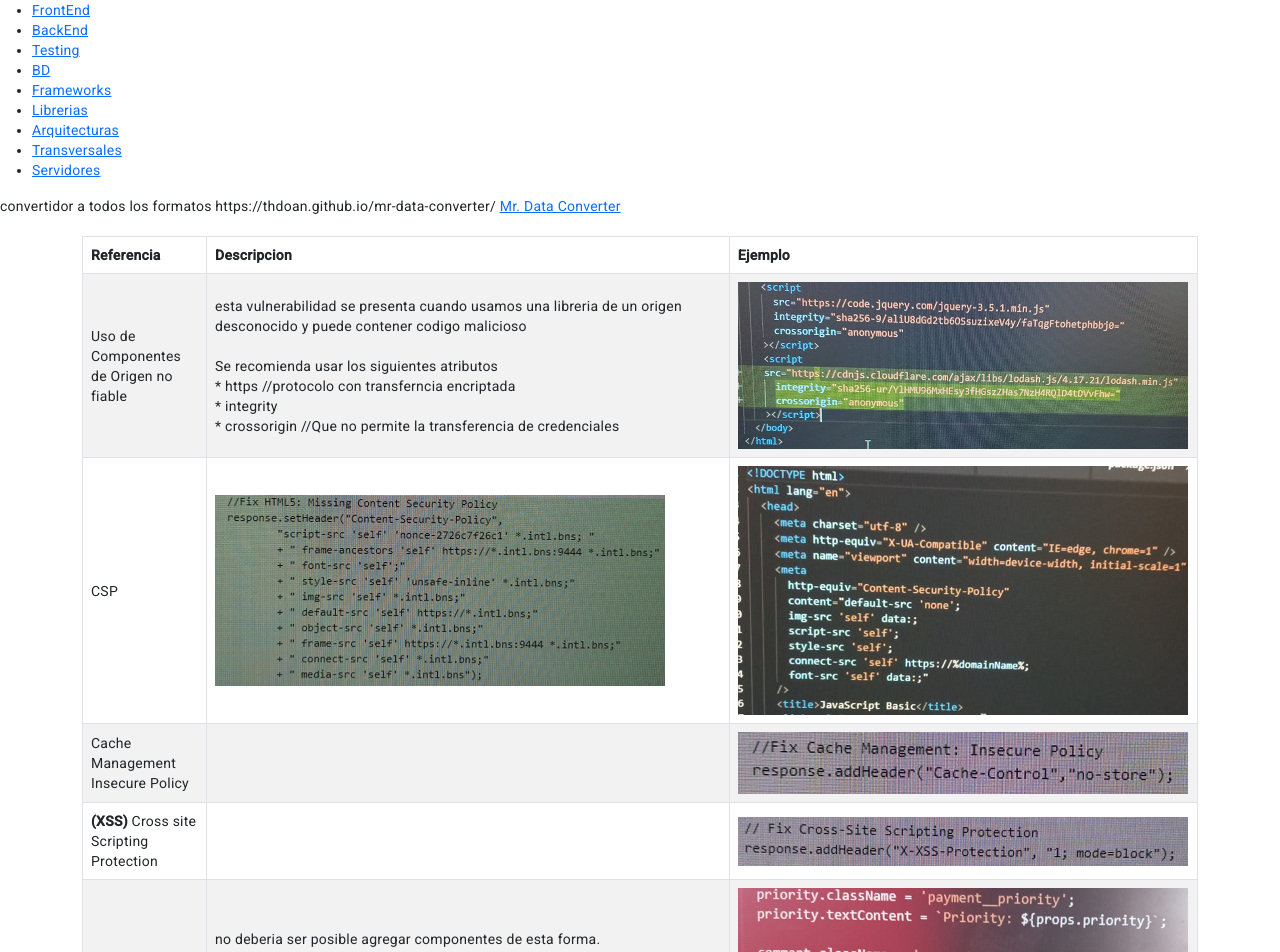
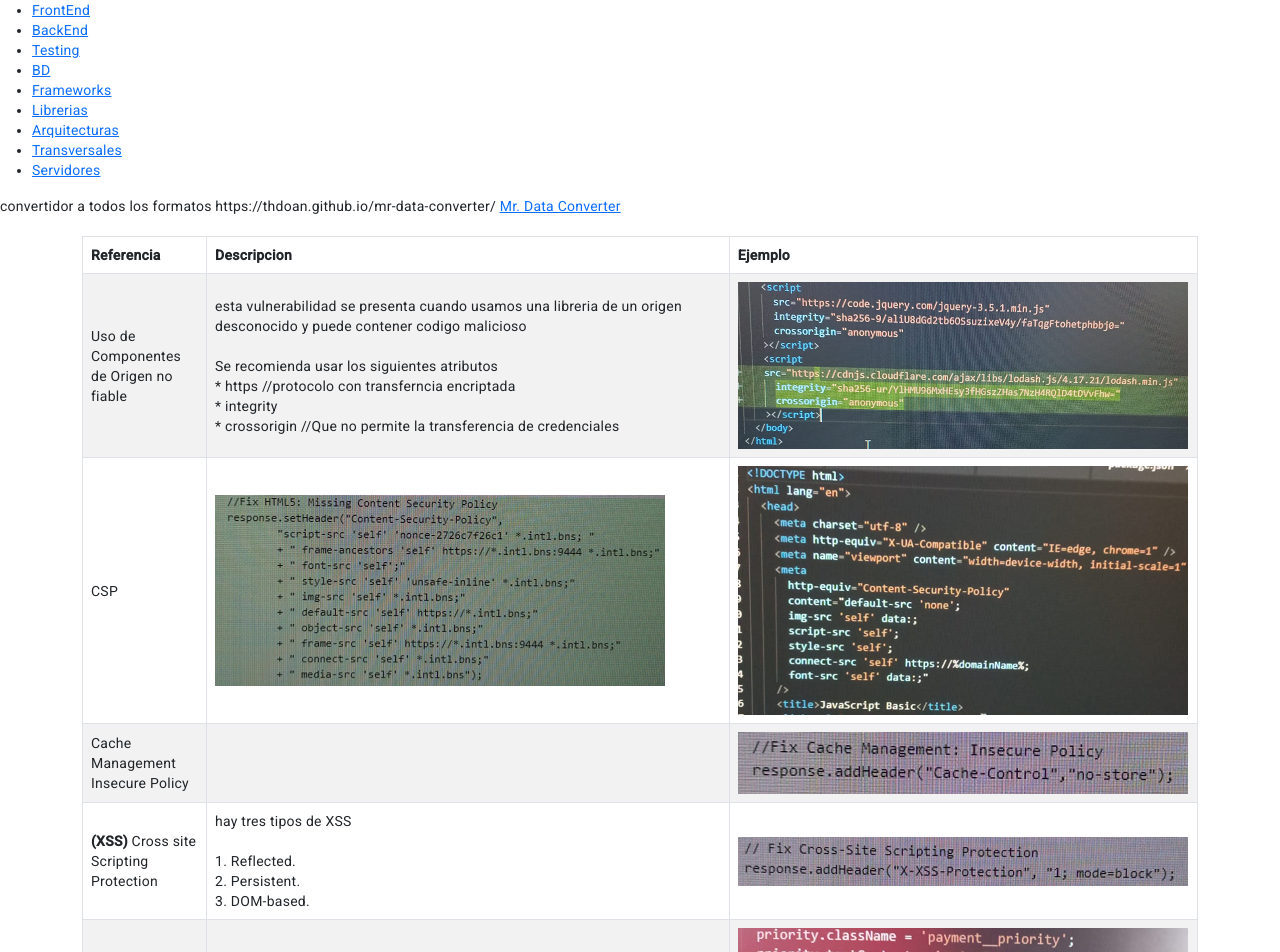
Before and after one commit to jugutafur/Support-FrontEnd-Angular-full, an Angular app: page /CodeWarrior in a window 1280 px wide. Shown: the top 952 px of the page. Built offline with nearby package versions, Linux system fonts and the light colour scheme.

Commit message:
last changes 22

```diff
--- a/src/app/core/components/transversales/components/codewarrior/codewarrior.component.html
+++ b/src/app/core/components/transversales/components/codewarrior/codewarrior.component.html
@@ -40,7 +40,12 @@
           </tr>
           <tr>
               <td><strong>(XSS)</strong> Cross site Scripting Protection</td>
-              <td></td>
+              <td>
+                hay tres tipos de XSS <br><br>
+                1. Reflected.<br>
+                2. Persistent.<br>
+                3. DOM-based.<br>
+              </td>
               <td>
                 <img src="../../../../../../assets/transversales/CodeWarrior/Cross site Scripting Protection.png" alt="Cross site Scripting Protection">
               </td>
```
